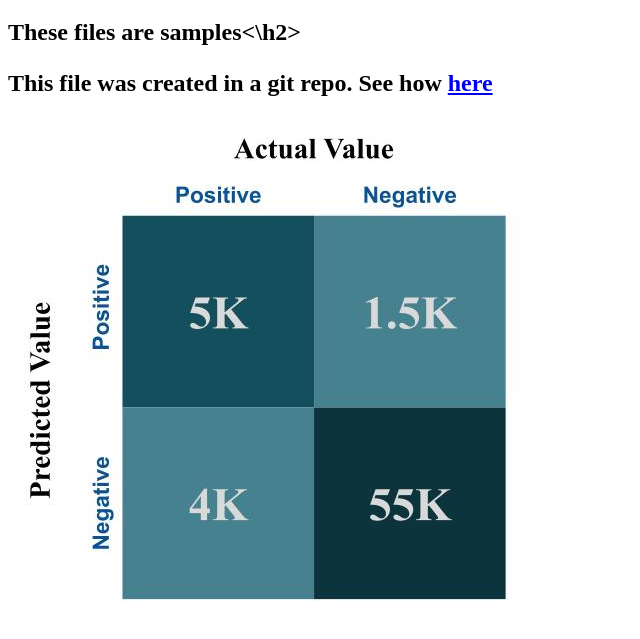
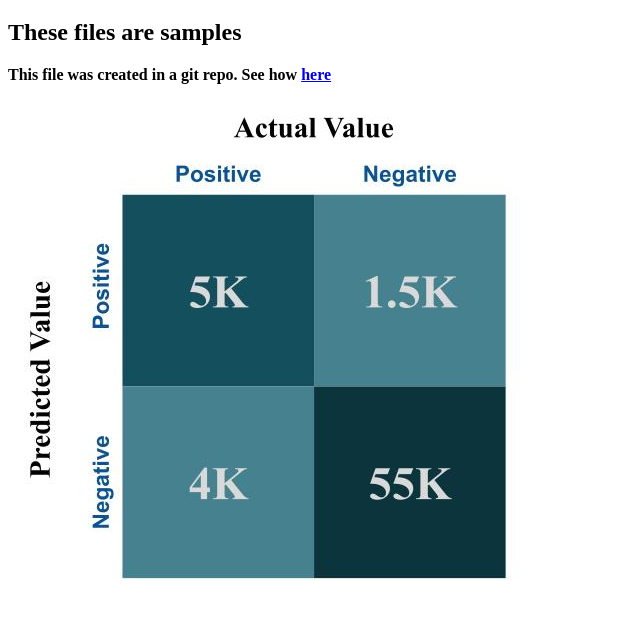
Before and after one commit to Matt-Shapir0/git_practice, a plain HTML site: page index.html in a window 1280 px wide. Shown: the part 61-700 px from the top of the page, without its empty margins (0-640 px from the left). Drawn offline with Linux system fonts and the light colour scheme.

Commit message:
Update index.html

```diff
--- a/index.html
+++ b/index.html
@@ -8,7 +8,7 @@
 </head>
 <body>
 <h1>Git Testing!!</h1>
-<h2>These files are samples<\h2>
+<h2>These files are samples</h2>
 <p>This file was created in a git repo. See how <a
 href="https://www.w3schools.com/git/git_new_files.asp?remote=github">here</a></p>
 
```
